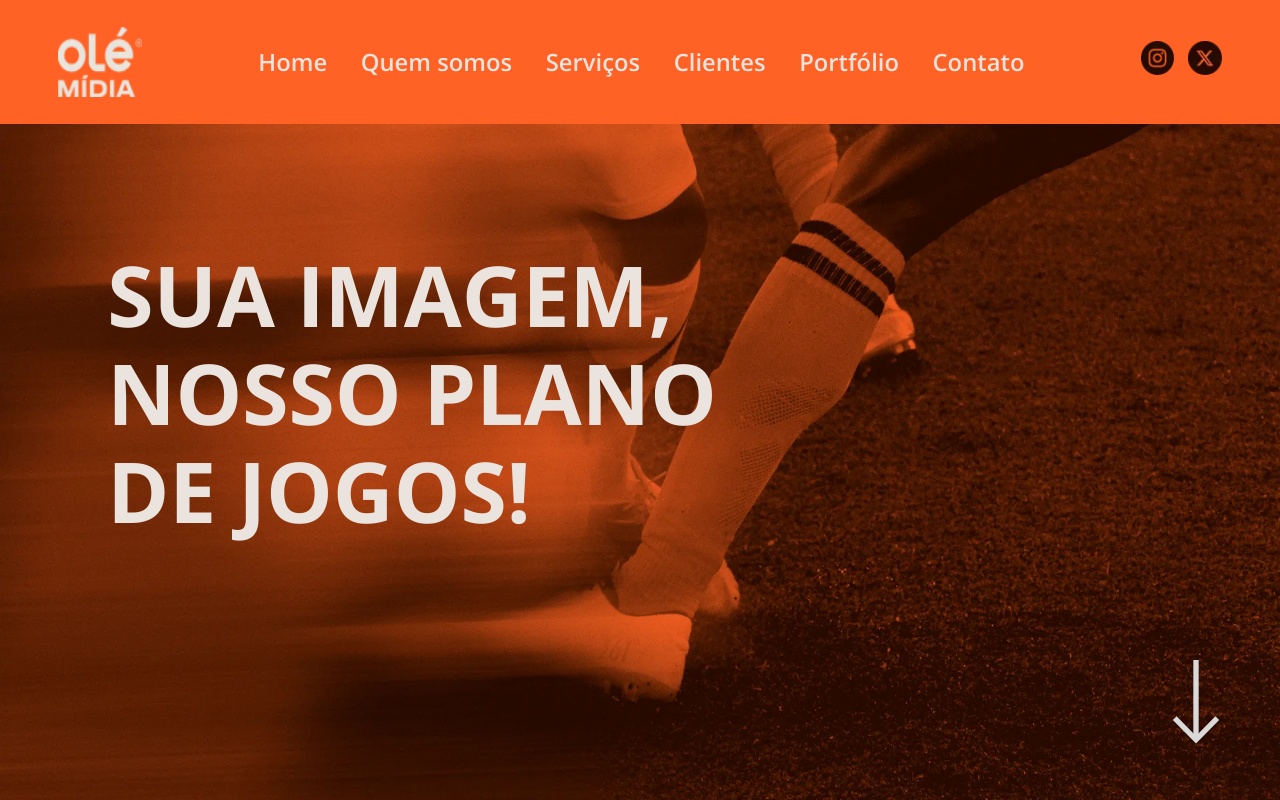
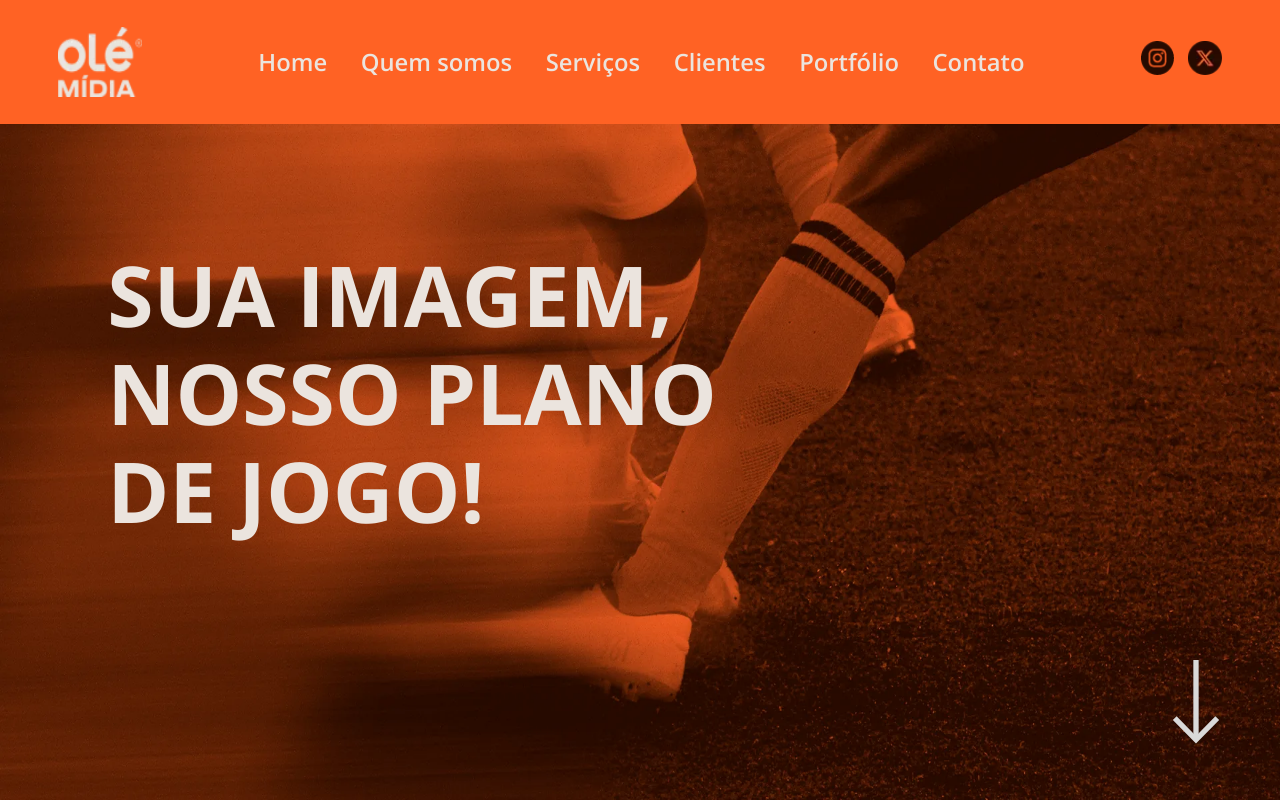
Before and after one commit to DevPBDias/OleMidia-V2, a React (Vite) app: page / in a window 1280 px wide. Shown: the top 800 px of the page. Built offline with nearby package versions, Linux system fonts and the light colour scheme.

Commit message:
fix: text error

```diff
--- a/src/components/opening/Content.tsx
+++ b/src/components/opening/Content.tsx
@@ -94,7 +94,7 @@ function Content() {
         <br />
         nosso plano
         <br />
-        de jogos!
+        de jogo!
       </TextHome>
       <img src={ GoDownArrow } alt="GoDownArrow" className="arrow" />
     </ContainerContent>
```
